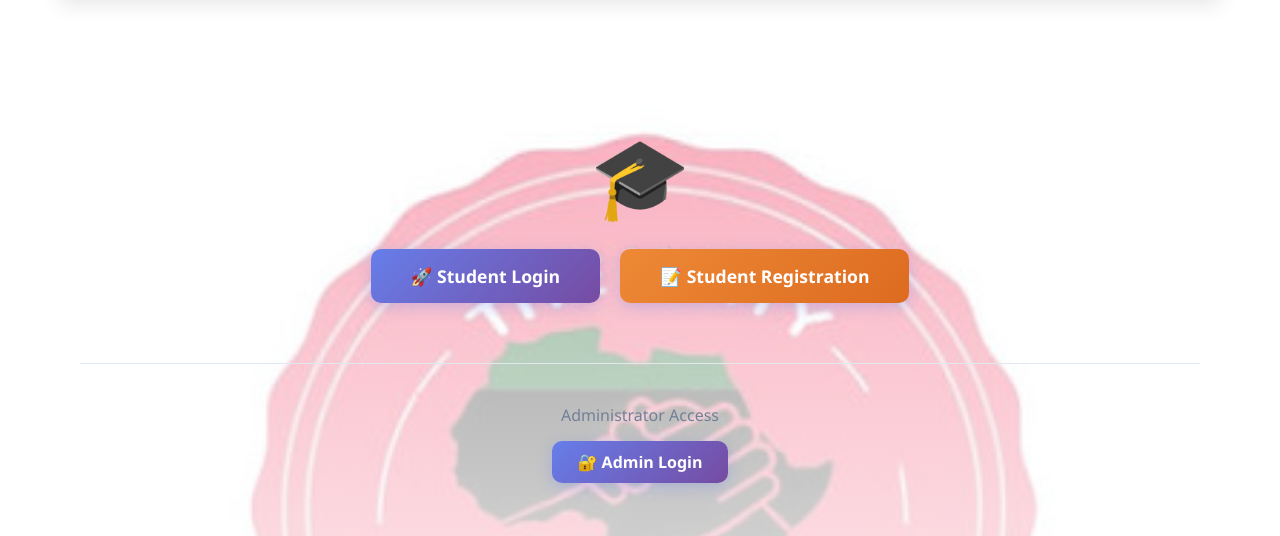
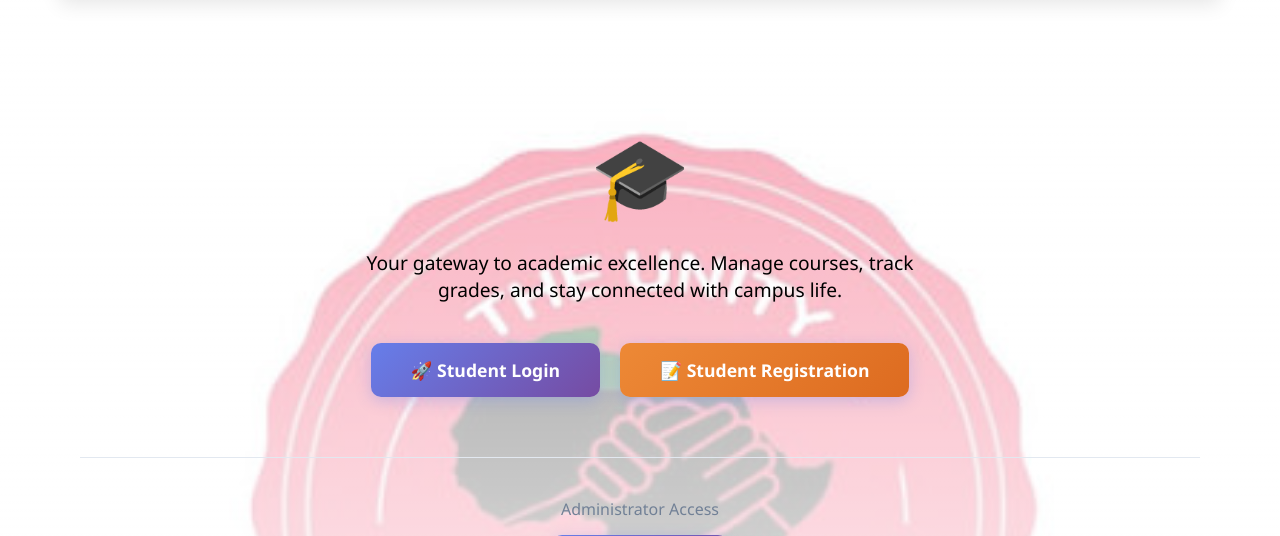
Before and after one commit to gandalf-lab/unity_uni_student_portal, a Flask app: page / in a window 1280 px wide. Shown: the part 75-611 px from the top of the page. Run offline with Flask 3, Linux system fonts and the light colour scheme.

Commit message:
Update index.html

```diff
--- a/templates/index.html
+++ b/templates/index.html
@@ -6,7 +6,9 @@
 <div style="text-align: center; padding: 100px 20px;">
     <div style="font-size: 5rem; margin-bottom: 20px;">🎓</div>
 
-
+    <p style="font-size: 1.2rem; color: #000000; max-width: 600px; margin: 0 auto 40px; font-weight: 500;">
+        Your gateway to academic excellence. Manage courses, track grades, and stay connected with campus life.
+    </p>
     <div style="display: flex; gap: 20px; justify-content: center; flex-wrap: wrap; margin-bottom: 60px;">
         <a href="{{ url_for('login') }}" class="btn" style="padding: 15px 40px; font-size: 1.1rem;">
             🚀 Student Login
```
